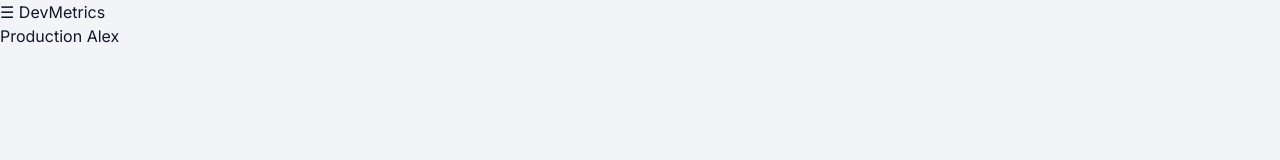
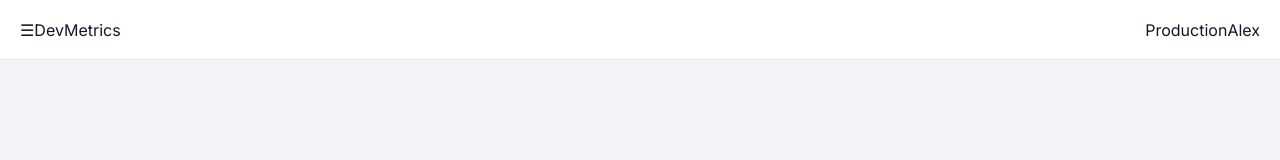
Before and after one commit to tensorGT/simple-admin-panel-css, a plain HTML site: page index.html in a window 1280 px wide. Drawn offline with Linux system fonts and the light colour scheme.

```diff
--- a/index.html
+++ b/index.html
@@ -25,3 +25,9 @@
       <div class="topbar-right">
         <span class="env-pill">Production</span>
         <span class="user-badge">Alex</span>
+      </div>
+    </header>
+
+    <!-- collapsible side nav -->
+    <aside class="sidebar" aria-label="Main navigation">
+      <nav>
--- a/style.css
+++ b/style.css
@@ -59,3 +59,18 @@ body {
 
 /* sticky top bar */
 .topbar {
+  grid-area: topbar;
+  position: sticky;
+  top: 0;
+  z-index: 20;
+  background-color: var(--bg-surface);
+  border-bottom: 1px solid var(--border-color);
+  padding: 0 20px;
+  display: flex;
+  align-items: center;
+  justify-content: space-between;
+}
+
+.topbar-left,
+.topbar-right {
+  display: flex;
```
Also changed, not shown: 1 other file.
